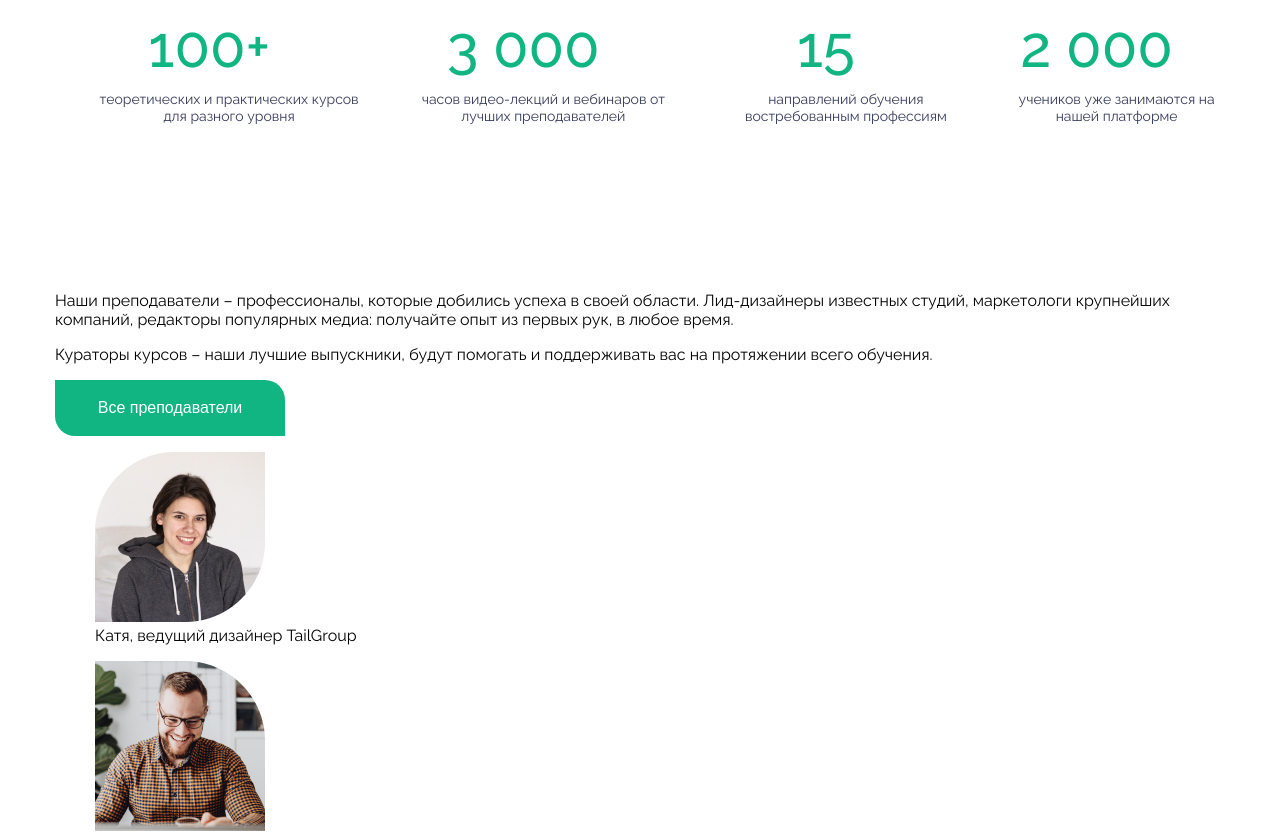
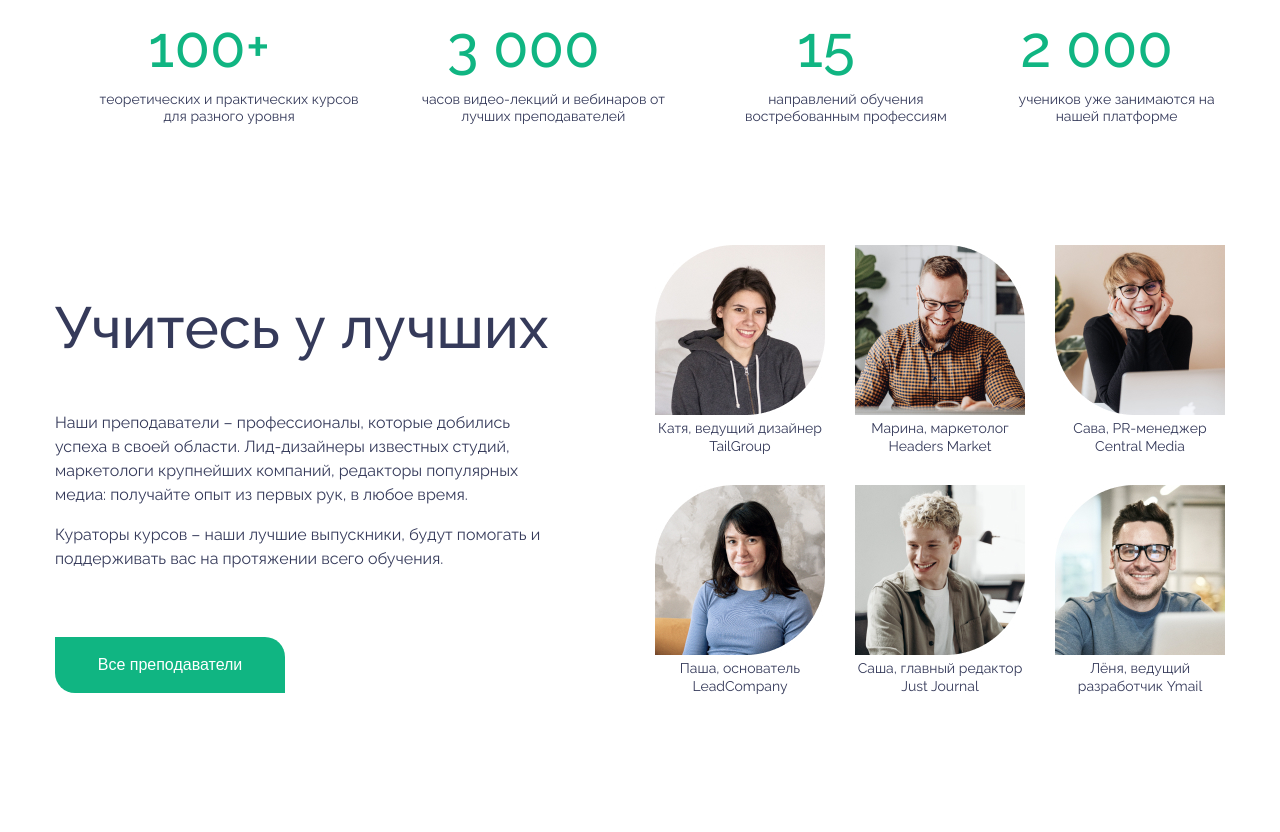
Before and after one commit to LTimur/pet-landing-ementor, a website: page index.html in a window 1280 px wide. Shown: the part 680-1512 px from the top of the page. Drawn offline with Linux system fonts and the light colour scheme.

Commit message:
add styles for _teachers.scss

```diff
--- a/index.html
+++ b/index.html
@@ -145,7 +145,7 @@
       </div>
       </section>
       <section class="teachers card card--direction-reverse">
-        <div class="wrapper">
+        <div class="wrapper teachers__wrapper">
         <div
           class="card__description-column teachers__description-column offer"
         >
--- a/sass/base/_base.scss
+++ b/sass/base/_base.scss
@@ -5,6 +5,7 @@ html {
 body {
     font-size: 1.6rem;
     font-family: 'Raleway', Verdana, sans-serif;
+    color: $color-text;
 }
 
 h1 {
@@ -12,7 +13,6 @@ h1 {
 }
 
 h2 {
-    font-family: 'Raleway', Verdana, sans-serif;
     font-size: 58px;
     font-weight: 500;
     line-height: 70px;
--- a/sass/components/_teachers.scss
+++ b/sass/components/_teachers.scss
@@ -0,0 +1,46 @@
+.teachers__wrapper {
+    display: flex;
+    padding-top: 120px;
+
+    .card__description-column{
+        padding-right: 100px;
+
+        h2 {
+            color: $color-text;
+        }
+
+        .offer__description {
+            width: 500px;
+            font-weight: 400;
+            line-height: 24px;
+            letter-spacing: 0em;
+            text-align: left;
+        }
+
+        .offer__button {
+            margin-top: 50px;
+        }
+    }
+
+    .teachers__img-column {
+        display: flex;
+        flex-direction: row;
+        flex-wrap: wrap;
+        height: 472px;
+        margin: 0 -30px -30px 0;
+
+        .teachers__card {
+            margin: 0 30px 30px 0;
+            padding: 0;
+
+            .teachers__caption {
+                width: 170px;
+                font-style: normal;
+                font-weight: 400;
+                font-size: 1.4rem;
+                line-height: 130%;
+                text-align: center;
+            }
+        }
+    }
+}
```
Also changed, not shown: sass/style.css, 1 other file.
